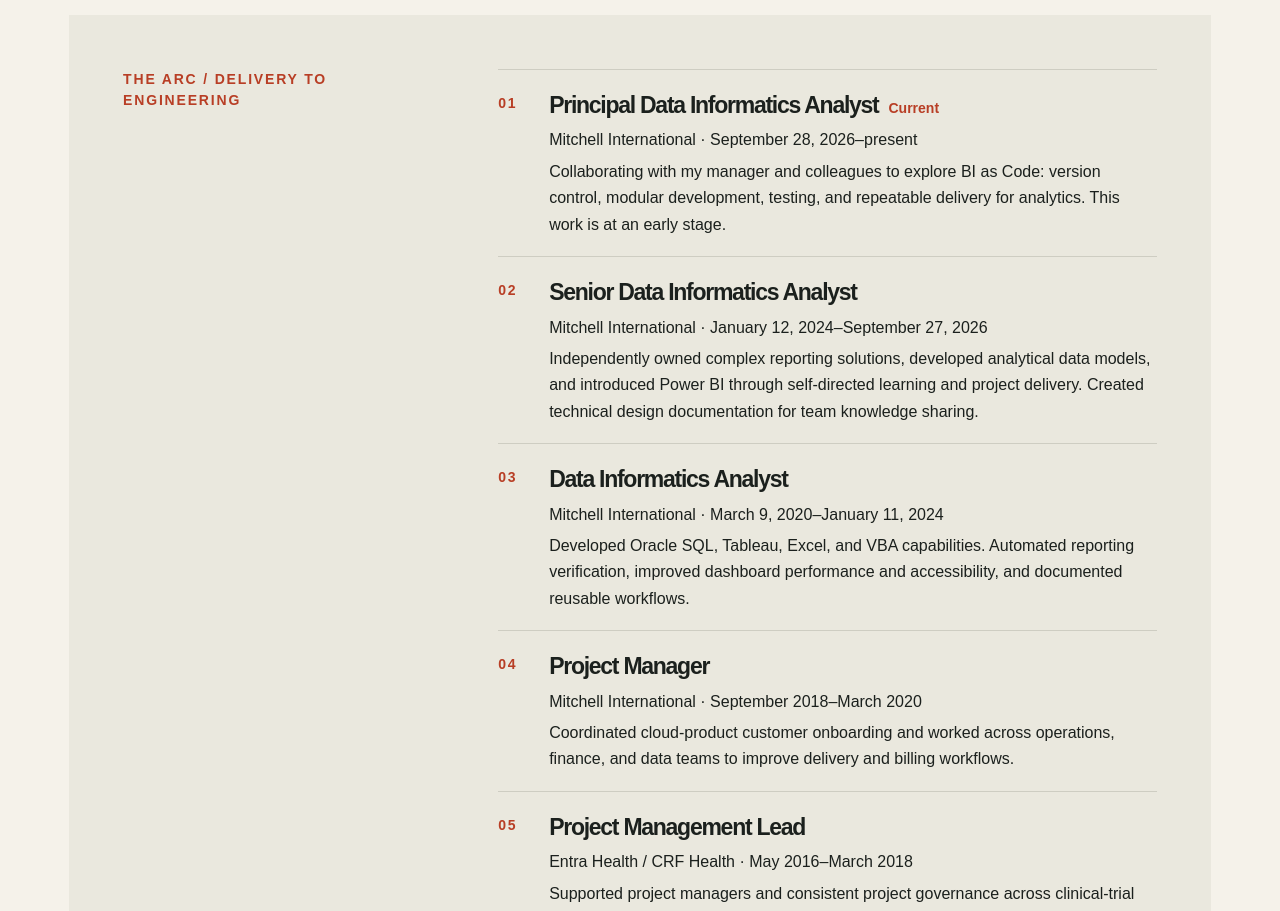
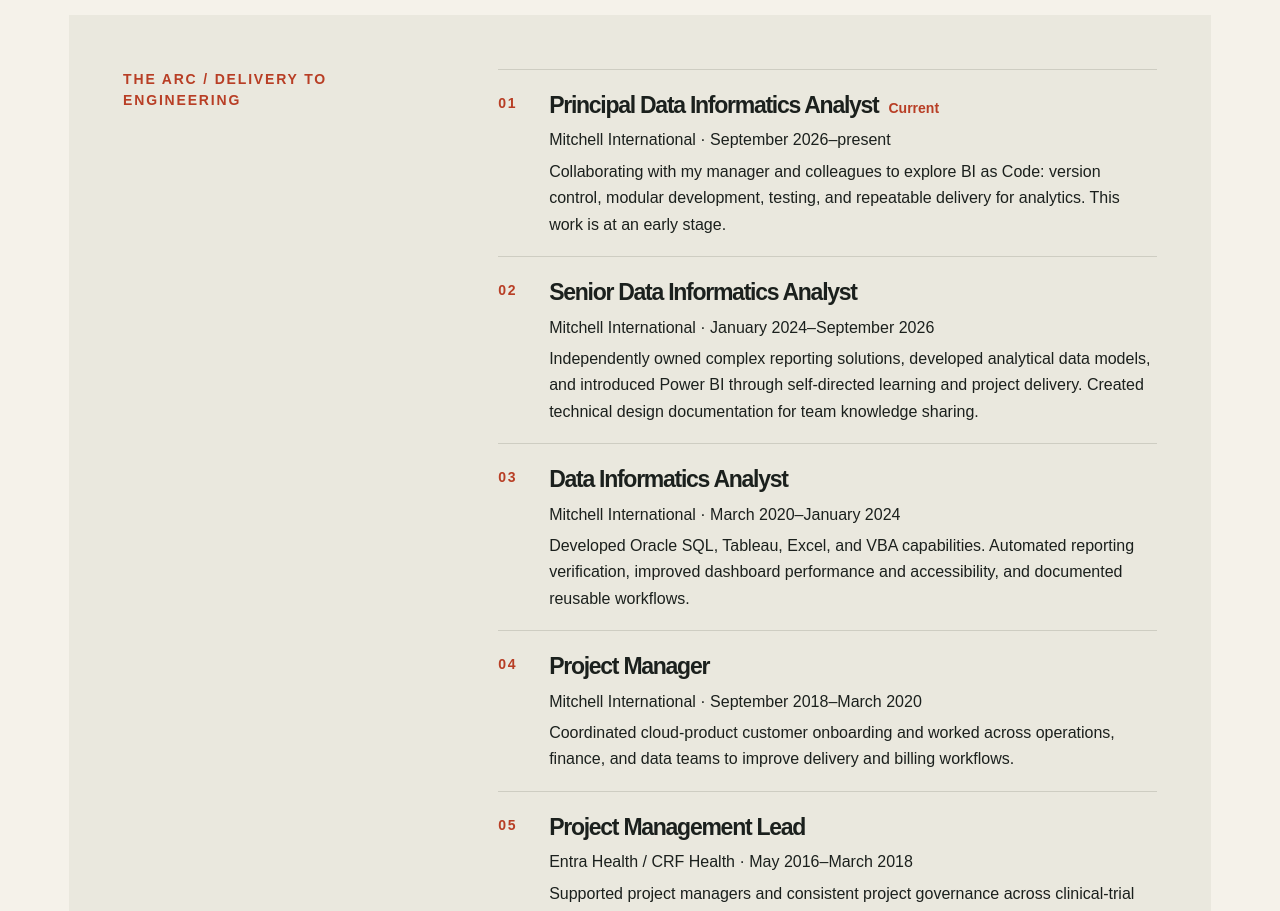
Before and after one commit to mikezhao415/mikezhao.dev, a Next.js app: page / in a window 1280 px wide. Shown: the part 2600-3511 px from the top of the page. Built offline with nearby package versions, Linux system fonts and the light colour scheme.

Commit message:
Use month-year career dates and document public date policy

```diff
--- a/content/portfolio.ts
+++ b/content/portfolio.ts
@@ -2,21 +2,21 @@ export const experience = [
   {
     title: "Principal Data Informatics Analyst",
     company: "Mitchell International",
-    dates: "September 28, 2026–present",
+    dates: "September 2026–present",
     detail:
       "Collaborating with my manager and colleagues to explore BI as Code: version control, modular development, testing, and repeatable delivery for analytics. This work is at an early stage.",
   },
   {
     title: "Senior Data Informatics Analyst",
     company: "Mitchell International",
-    dates: "January 12, 2024–September 27, 2026",
+    dates: "January 2024–September 2026",
     detail:
       "Independently owned complex reporting solutions, developed analytical data models, and introduced Power BI through self-directed learning and project delivery. Created technical design documentation for team knowledge sharing.",
   },
   {
     title: "Data Informatics Analyst",
     company: "Mitchell International",
-    dates: "March 9, 2020–January 11, 2024",
+    dates: "March 2020–January 2024",
     detail:
       "Developed Oracle SQL, Tableau, Excel, and VBA capabilities. Automated reporting verification, improved dashboard performance and accessibility, and documented reusable workflows.",
   },
```
